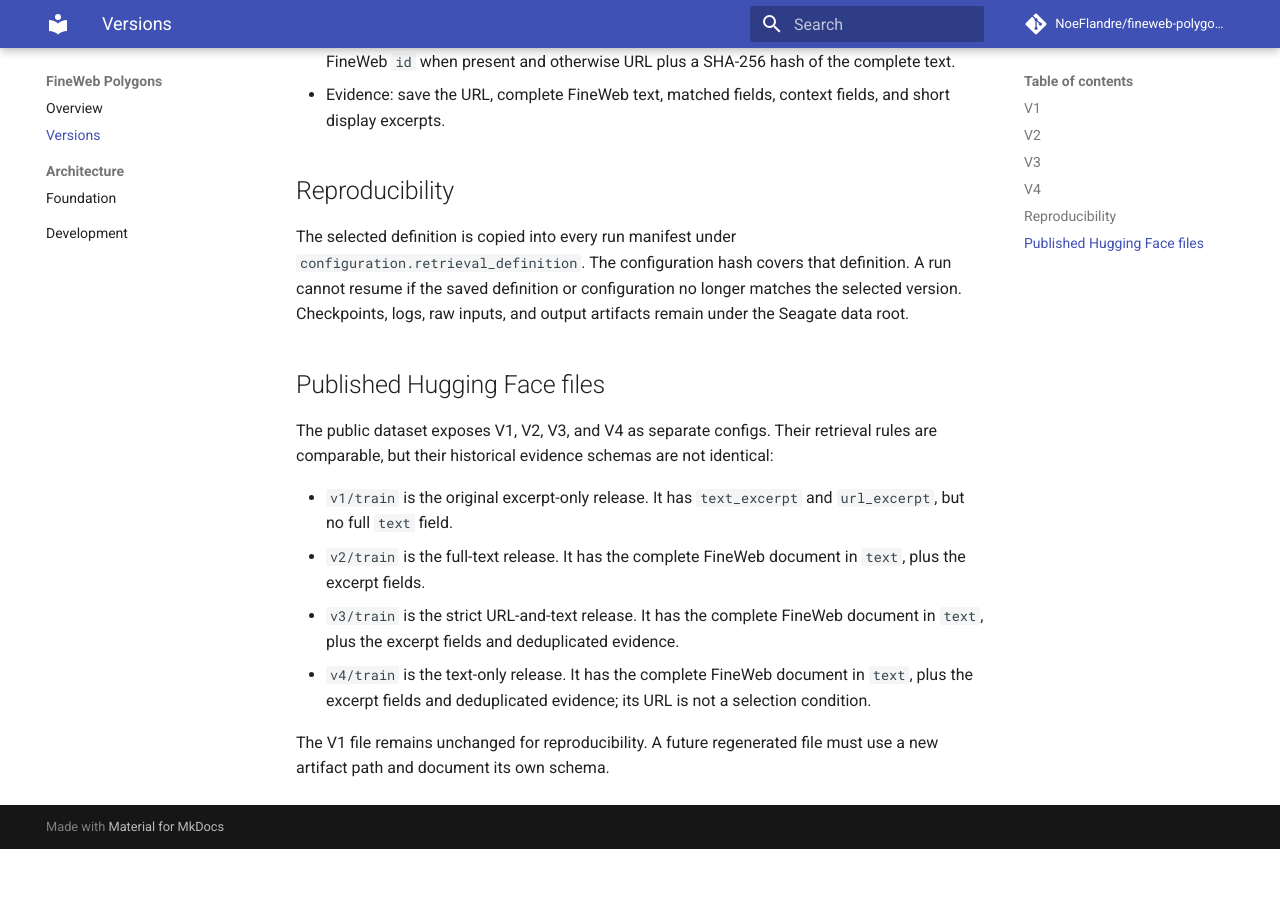
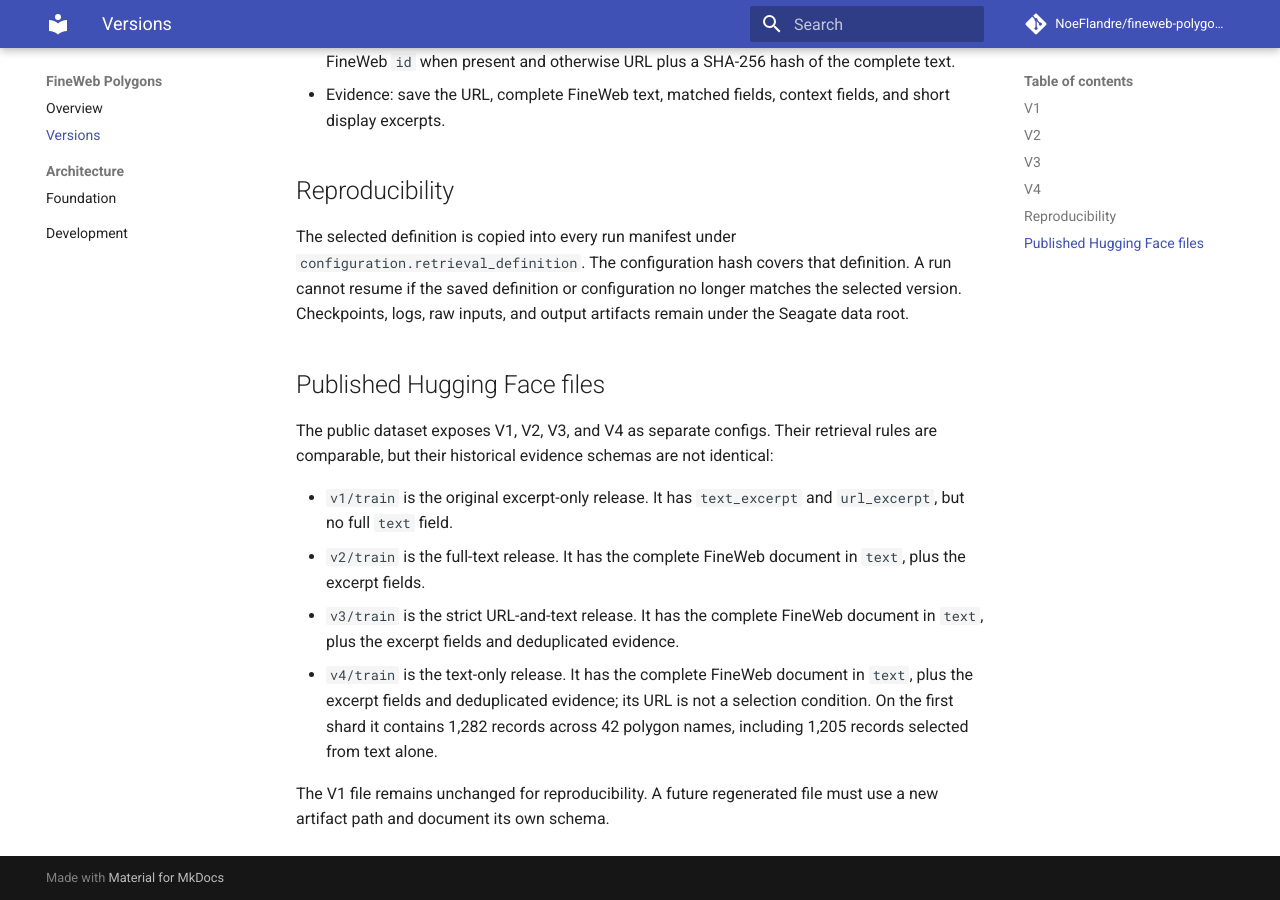
Before and after one commit to NoeFlandre/fineweb-polygons, an MkDocs documentation site: the page built from docs/versions.md, in a window 1280 px wide and 900 px high, scrolled down 1762 px. Built offline with MkDocs 1.6.1 and Material for MkDocs 9.7.7, drawn with Linux system fonts in a browser that asks for light colours; comment, search, counter and statistics services are not loaded; before the commit the page ends 2611 px from its top, so only the background shows below that.

Commit message:
docs: record V4 first-shard results

```diff
--- a/docs/versions.md
+++ b/docs/versions.md
@@ -60,7 +60,8 @@
   document in `text`, plus the excerpt fields and deduplicated evidence.
 - `v4/train` is the text-only release. It has the complete FineWeb document in
   `text`, plus the excerpt fields and deduplicated evidence; its URL is not a
-  selection condition.
+  selection condition. On the first shard it contains 1,282 records across 42
+  polygon names, including 1,205 records selected from text alone.
 
 The V1 file remains unchanged for reproducibility. A future regenerated file must
 use a new artifact path and document its own schema.
```
Also changed, not shown: README.md (+9 -0 lines).
